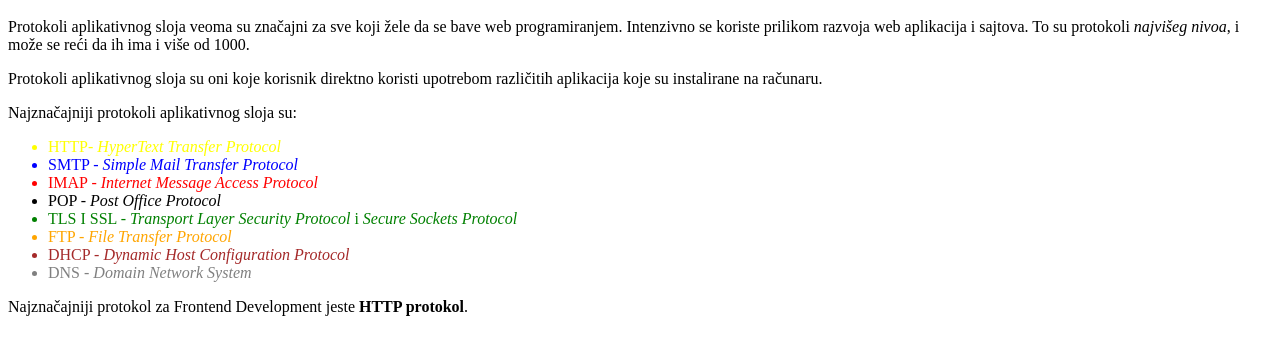
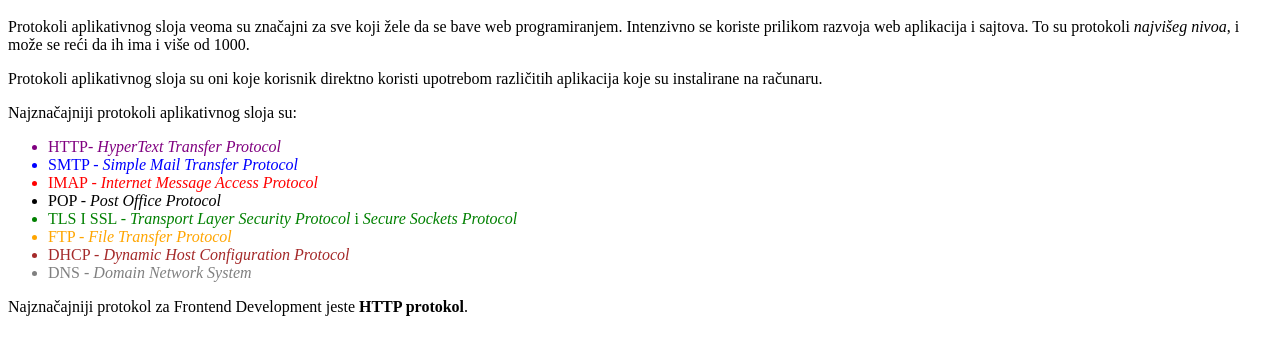
Before and after one commit to AnaG95/front-end-development, a plain HTML site: page index.html in a window 1280 px wide. Shown: the part 48-402 px from the top of the page. Drawn offline with Linux system fonts and the light colour scheme.

Commit message:
Promena boje 2

```diff
--- a/index.html
+++ b/index.html
@@ -4,7 +4,7 @@
 razvoja web aplikacija i sajtova. To su protokoli <i>najvišeg nivoa</i>, i može se reći da ih ima i više od 1000.</p>
 <p>Protokoli aplikativnog sloja su oni koje korisnik direktno koristi upotrebom različitih aplikacija koje su instalirane na računaru. </p>
 <p>Najznačajniji protokoli aplikativnog sloja su:</p>
-<ul><li style= "color: yellow;">HTTP- <i>HyperText Transfer Protocol</i></li>
+<ul><li style= "color: purple;">HTTP- <i>HyperText Transfer Protocol</i></li>
 <li style= "color: blue;">SMTP - <i>Simple Mail Transfer Protocol</i></li>
 <li style= "color : red;">IMAP - <i>Internet Message Access Protocol</i></li>
 <li style= "color : black;">POP - <i>Post Office Protocol</i></li>
```
